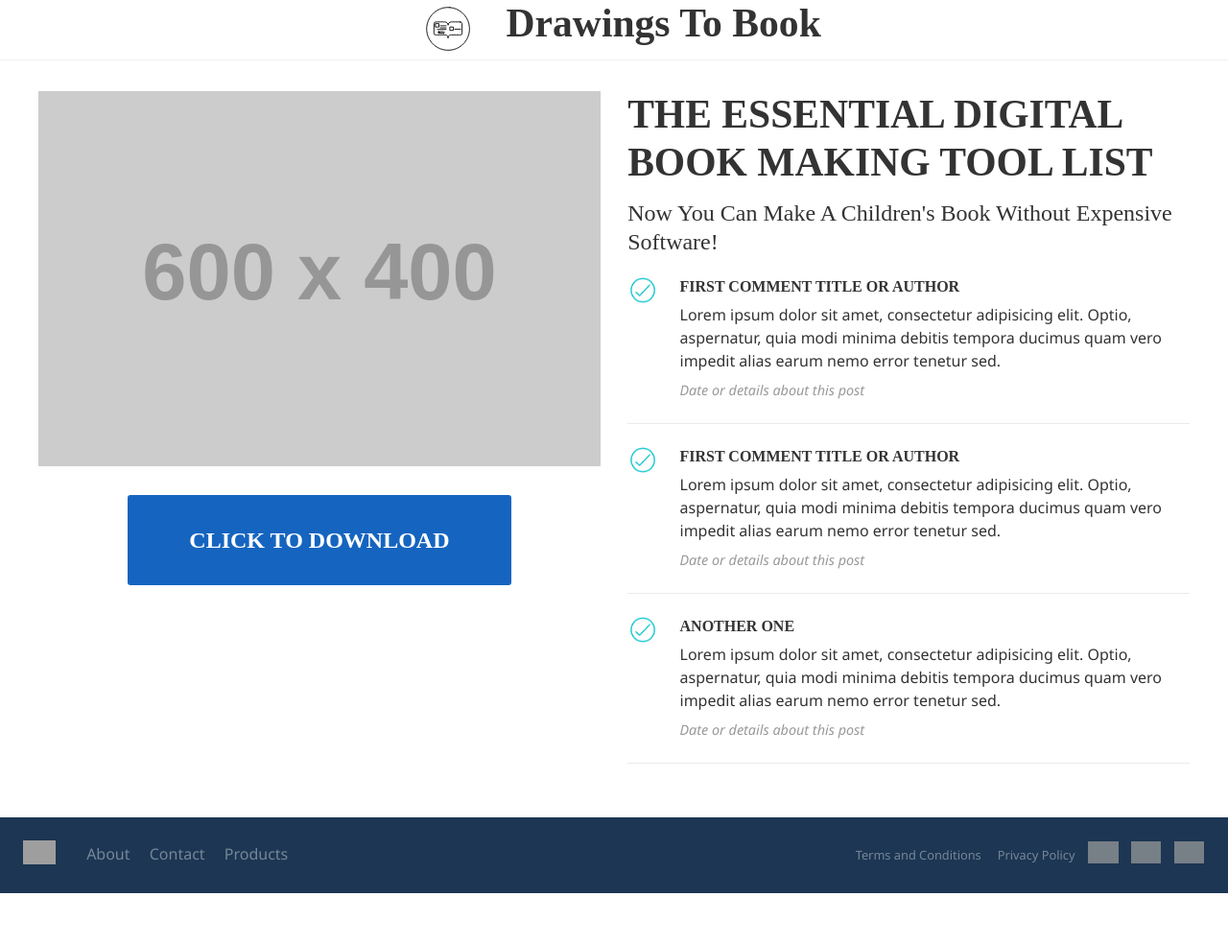
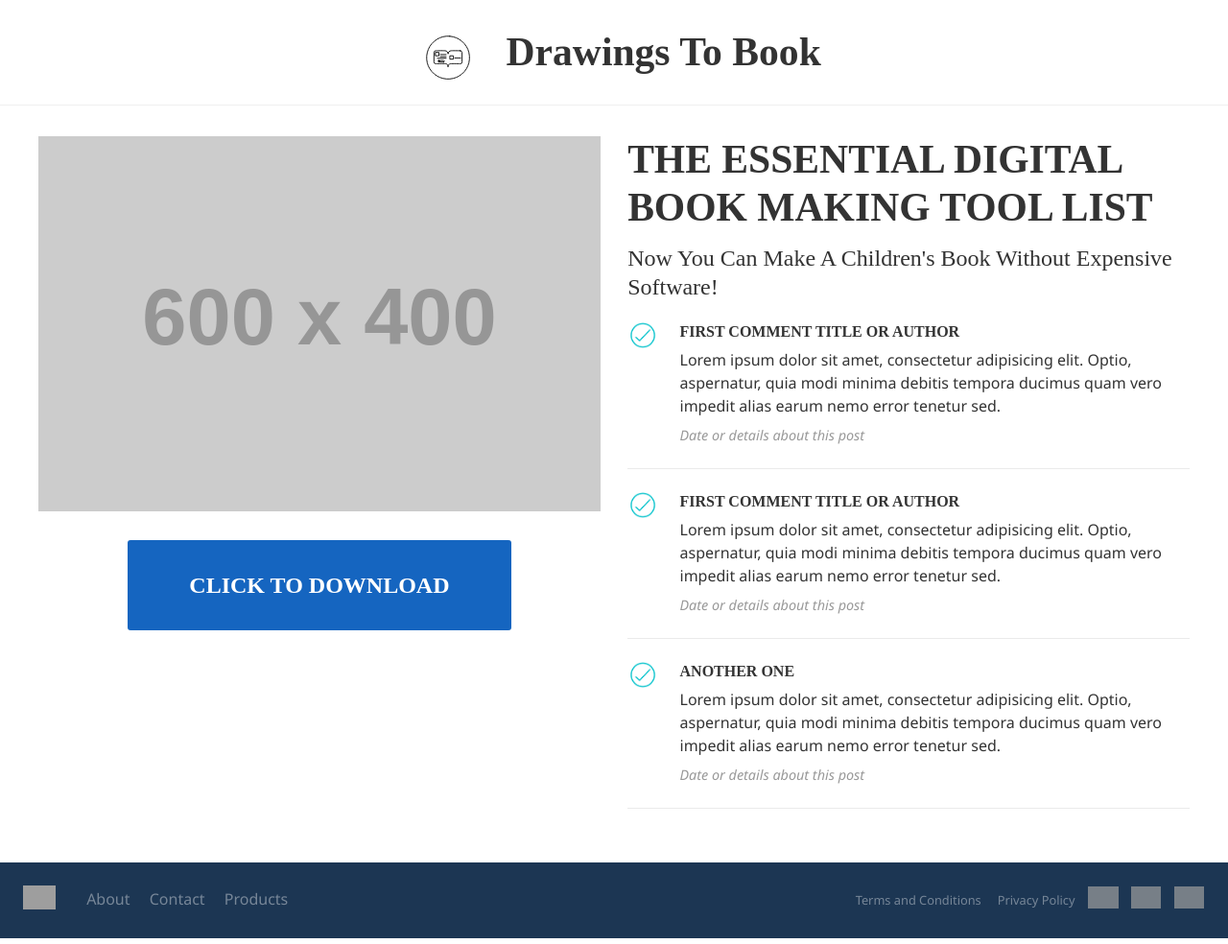
Before and after one commit to fourthirty-two/drawingstobook, a Jekyll site: the page built from index.html, in a window 1280 px wide. Shown: the whole page at 96% size. Built offline with Jekyll 4.4.1, drawn with Linux system fonts in a browser that asks for light colours; some web fonts are replaced; comment, search, counter and statistics services are not loaded; before the commit the page ends 937 px from its top, so only the background shows below that; grey boxes are pictures that could not be loaded.

Commit message:
tweeked nav design

```diff
--- a/_sass/patterns/_centered-nav.scss
+++ b/_sass/patterns/_centered-nav.scss
@@ -17,7 +17,7 @@
 
   background-color: $centered-navigation-background;
   border-bottom: 1px solid darken($centered-navigation-background, 6%);
-  min-height: $centered-navigation-height;
+  min-height: $centered-navigation-height + 50;
   width: 100%;
   z-index: 9999;
 
@@ -65,7 +65,13 @@
     @include clearfix;
     position: relative;
     z-index: 999;
+    top: 30px;
     text-align: center;
+
+    @include media(max-width 769px) {
+      top: 0px;
+    }
+
   }
 
   ul.centered-navigation-menu {
```
